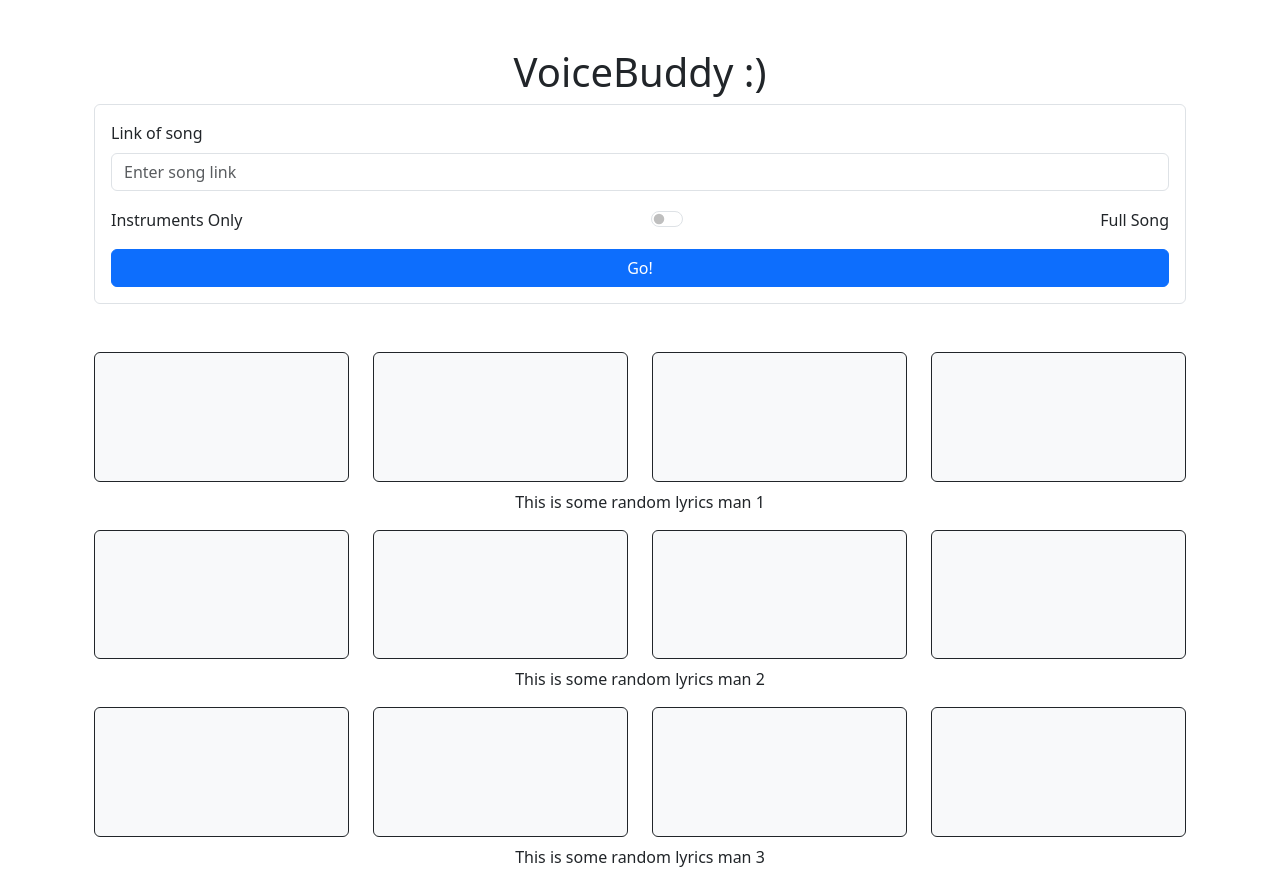
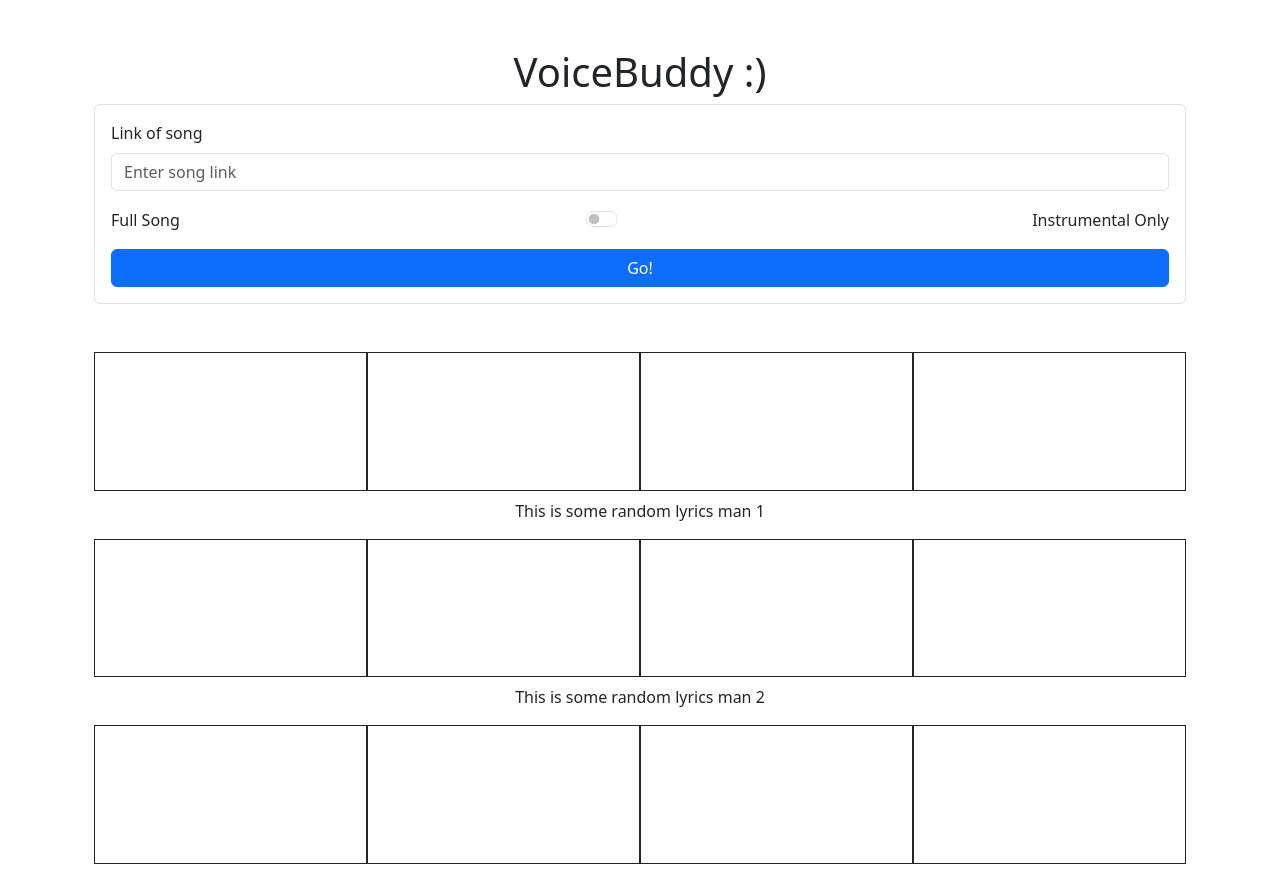
Before and after one commit to gracetownland/Hackcamp2024, a React (Create React App) app in the folder voice-buddy/: page / in a window 1280 px wide. Shown: the top 869 px of the page. Built offline with nearby package versions, Linux system fonts and the light colour scheme.

Commit message:
fixed bugs

```diff
--- a/voice-buddy/src/Components/Form.js
+++ b/voice-buddy/src/Components/Form.js
@@ -41,7 +41,7 @@ export default function Form() {
 
         {/* Toggle Switch */}
         <div className="d-flex align-items-center justify-content-between mb-3">
-          <span className="me-2">Instruments Only</span>
+          <span className="me-2">Full Song</span>
           <div className="form-check form-switch">
             <input
               className="form-check-input"
@@ -51,7 +51,7 @@ export default function Form() {
               onChange={handleToggleChange}
             />
           </div>
-          <span className="ms-2">Full Song</span>
+          <span className="ms-2">Instrumental Only</span>
         </div>
 
         <button type="submit" className="btn btn-primary w-100">
--- a/voice-buddy/src/Components/Rectangle.js
+++ b/voice-buddy/src/Components/Rectangle.js
@@ -4,7 +4,7 @@ import React from 'react';
 export default function Rectangle() {
   return (
     <div
-      className="border border-dark rounded bg-light"
+      className="border border-dark"
       style={{
         width: '100%',
         paddingTop: '50%',   // Maintains a 2:1 aspect ratio
--- a/voice-buddy/src/Components/RectangleGrid.js
+++ b/voice-buddy/src/Components/RectangleGrid.js
@@ -7,12 +7,18 @@ export default function RectangleGrid({ numRows }) {
   return (
     <div className="container my-4">
       {Array.from({ length: numRows }).map((_, rowIndex) => (
-        <div key={rowIndex} className="mb-3">
-          <div className="row text-center">
+        <div key={rowIndex} className="mb-2">
+          <div className="row g-0">
             {/* Render four rectangles per row */}
             {rectangles.slice(rowIndex * 4, rowIndex * 4 + 4).map((_, index) => (
               <div key={index} className="col-3">
-                <div className="border border-dark rounded bg-light" style={{ paddingTop: '50%', position: 'relative' }}>
+                <div
+                  className="border border-dark"
+                  style={{
+                    paddingTop: '50%',  // Maintains 2:1 aspect ratio
+                    position: 'relative',
+                  }}
+                >
                   <div style={{ position: 'absolute', top: 0, left: 0, right: 0, bottom: 0 }}></div>
                 </div>
               </div>
```
